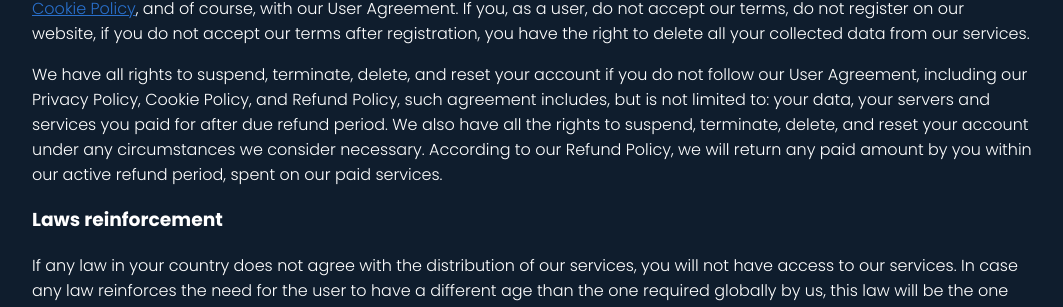
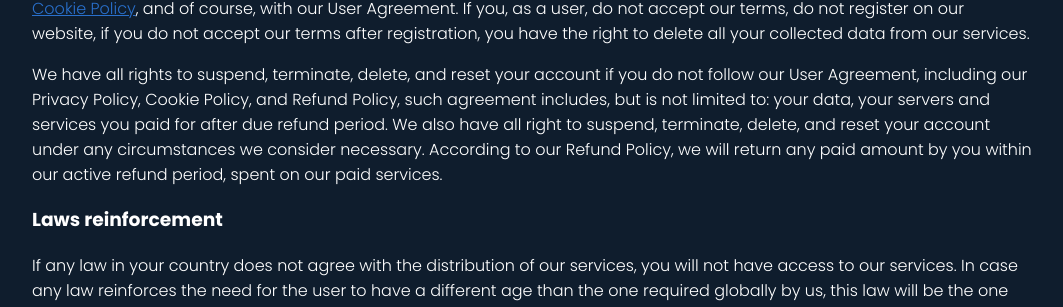
Before and after one commit to elyrodso/main-website, a Jekyll site: the page built from user-agreement.markdown, in a window 1280 px wide and 900 px high. Shown: the part 359-666 px from the top of the window, without its empty margins (108-1171 px from the left). Built offline with Jekyll 4.4.1, drawn with Linux system fonts in a browser that asks for light colours; nearby versions of some CDN libraries.

Commit message:
Fixed word issue again

```diff
--- a/user-agreement.markdown
+++ b/user-agreement.markdown
@@ -12,7 +12,7 @@ Welcome to FalixNodes, and thank you for using our services ("FalixNodes" and "F
 At the time you register, you agree that you are 13 years of age or older, and that you agree to our [Privacy Policy](https://falixnodes.net/privacy-policy/), [Refund Policy](https://falixnodes.net/refund-policy/), [Cookie Policy](https://falixnodes.net/cookie-policy/), and of course, with our User Agreement. If you, as a user, do not accept our terms, do not register on our website, if you do not accept our terms after registration, you have the right to delete all your collected data from our services.
 
 We have all rights to suspend, terminate, delete, and reset your account if you do not follow our User Agreement, including our Privacy Policy, Cookie Policy, and Refund Policy, such agreement includes, but is not limited to: your data, your servers and services you paid for after due refund period.
-We also have all the rights to suspend, terminate, delete, and reset your account under any circumstances we consider necessary. According to our Refund Policy, we will return any paid amount by you within our active refund period, spent on our paid services.
+We also have all right to suspend, terminate, delete, and reset your account under any circumstances we consider necessary. According to our Refund Policy, we will return any paid amount by you within our active refund period, spent on our paid services.
 
 ### Laws reinforcement
 
```
